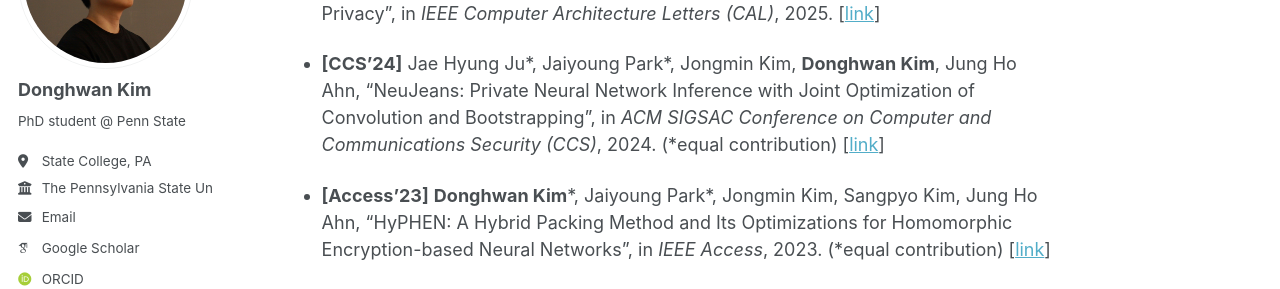
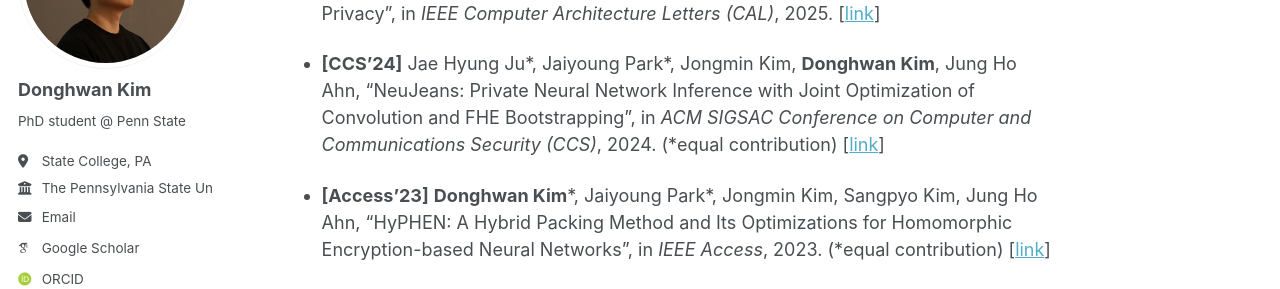
Before and after one commit to heyday98/heyday98.github.io, a Jekyll site: the page built from _pages/about.md, in a window 1280 px wide and 900 px high, scrolled down 846 px. Shown: the part 207-496 px from the top of the window. Built offline with Jekyll 4.4.1, drawn with Linux system fonts in a browser that asks for light colours; some web fonts are replaced; a script bundle is joined from its source files by our own code; library files that are not in the unit come from our copies.

Commit message:
Update in Sep 2026

```diff
--- a/_pages/about.md
+++ b/_pages/about.md
@@ -28,7 +28,7 @@ Our recent work "Cocoon: A System Architecture for Differentially Private Traini
 
 - **[CAL'25]** SeokHyeon Kong, **Donghwan Kim**, Euiseong Seo, Kiwan Maeng, "Characterizing the System Overhead of Discrete Noise Generation for Differential Privacy", in *IEEE Computer Architecture Letters (CAL)*, 2025. \[[link](https://ieeexplore.ieee.org/document/11223060)\]
 
-- **[CCS'24]** Jae Hyung Ju\*, Jaiyoung Park\*, Jongmin Kim, **Donghwan Kim**, Jung Ho Ahn, "NeuJeans: Private Neural Network Inference with Joint Optimization of Convolution and Bootstrapping", in *ACM SIGSAC Conference on Computer and Communications Security (CCS)*, 2024. (\*equal contribution) \[[link](https://arxiv.org/pdf/2312.04356)\]
+- **[CCS'24]** Jae Hyung Ju\*, Jaiyoung Park\*, Jongmin Kim, **Donghwan Kim**, Jung Ho Ahn, "NeuJeans: Private Neural Network Inference with Joint Optimization of Convolution and FHE Bootstrapping", in *ACM SIGSAC Conference on Computer and Communications Security (CCS)*, 2024. (\*equal contribution) \[[link](https://arxiv.org/pdf/2312.04356)\]
 
 - **[Access'23]** **Donghwan Kim**\*, Jaiyoung Park\*, Jongmin Kim, Sangpyo Kim, Jung Ho Ahn, "HyPHEN: A Hybrid Packing Method and Its Optimizations for Homomorphic Encryption-based Neural Networks", in *IEEE Access*, 2023. (\*equal contribution) \[[link](https://arxiv.org/pdf/2302.02407)\]
 
```
